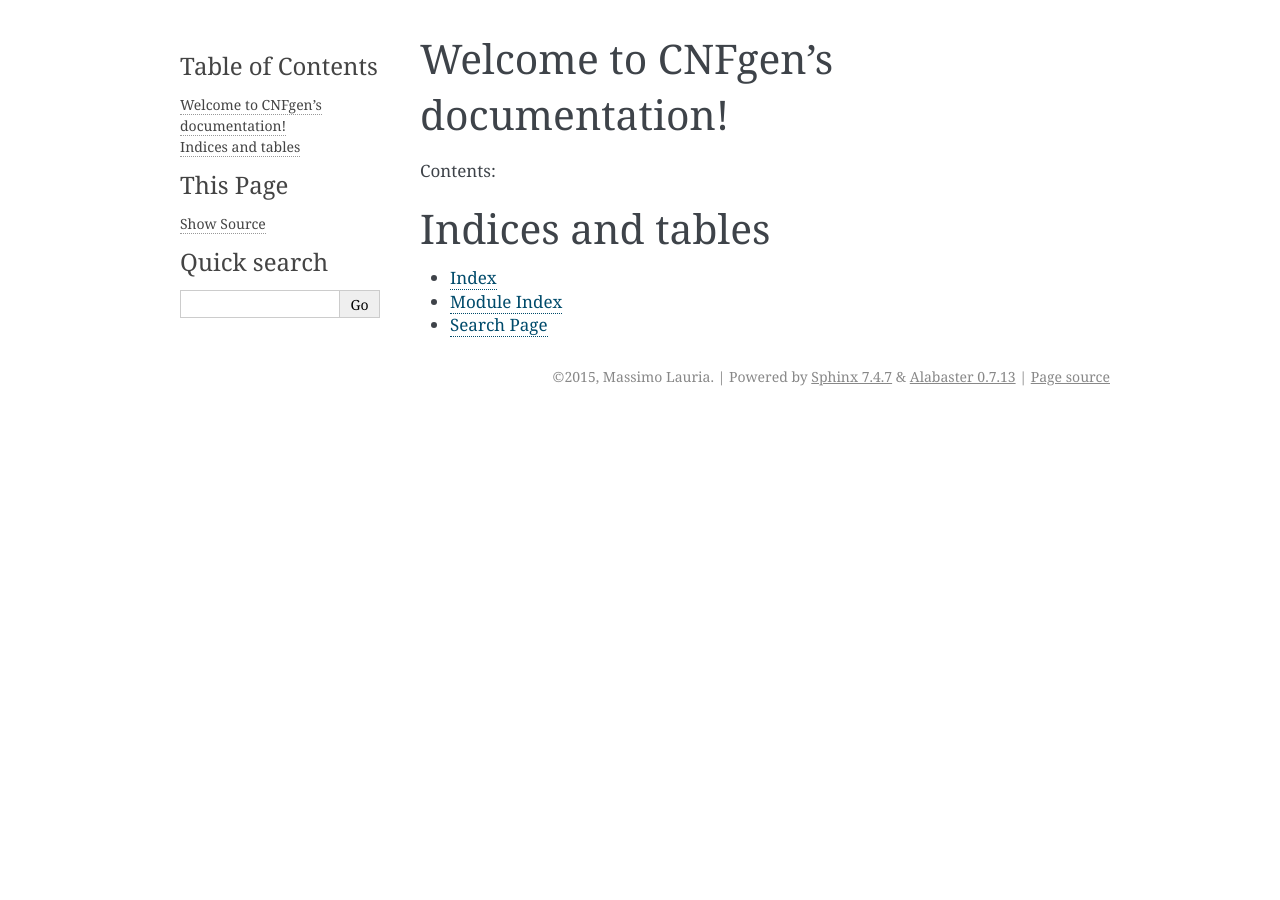
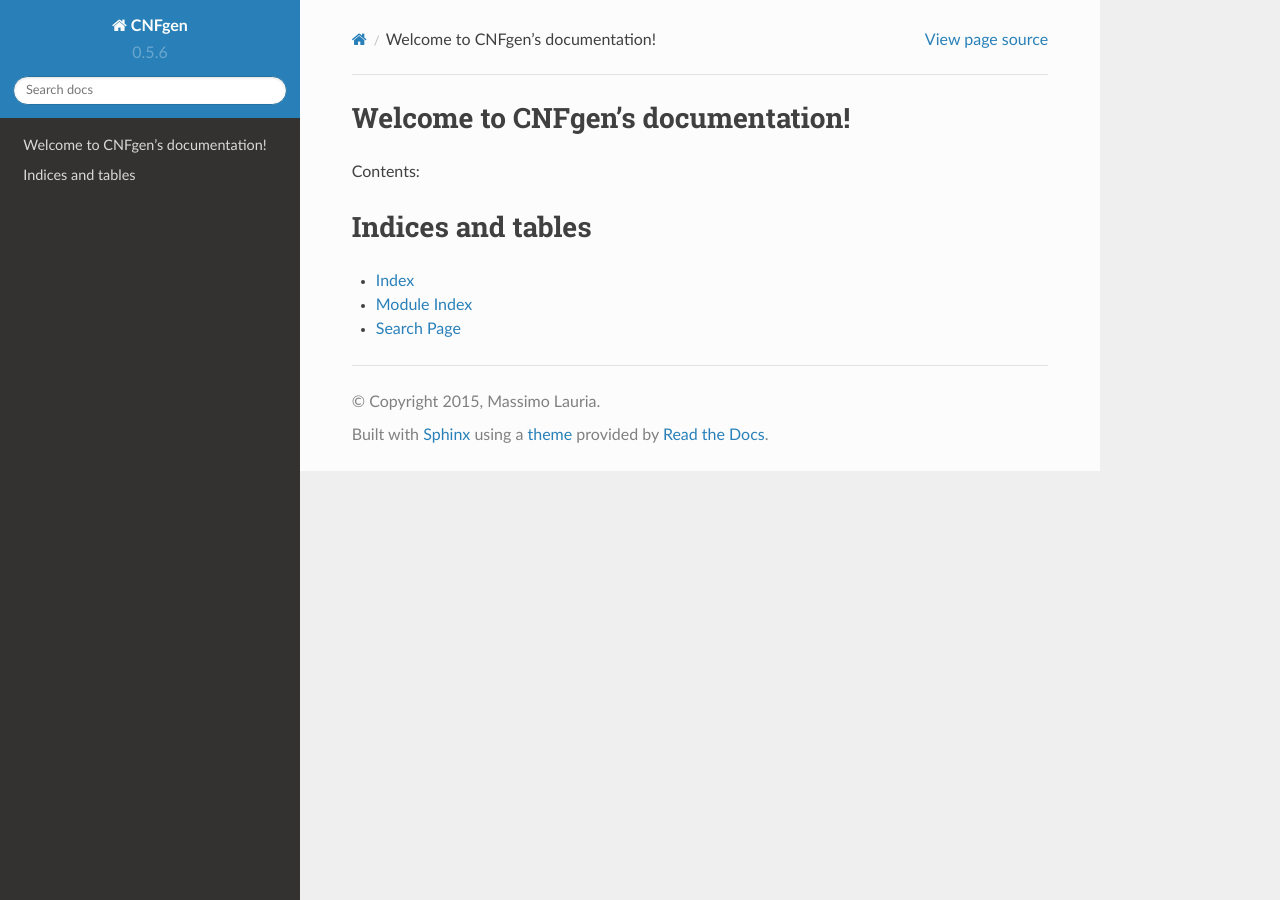
Before and after one commit to MassimoLauria/cnfgen, a Sphinx documentation site: the page built from docs/index.rst, in a window 1280 px wide. Built offline with Sphinx 7.4.7 and the Read the Docs theme 2.0.0, drawn with Linux system fonts in a browser that asks for light colours.

```diff
--- a/docs/conf.py
+++ b/docs/conf.py
@@ -33,6 +33,7 @@
     'sphinx.ext.autodoc',
     'sphinx.ext.doctest',
     'sphinx.ext.mathjax',
+    'sphinxcontrib.napoleon',
 ]
 
 # Add any paths that contain templates here, relative to this directory.
@@ -112,15 +113,19 @@
 
 # The theme to use for HTML and HTML Help pages.  See the documentation for
 # a list of builtin themes.
-html_theme = 'alabaster'
+
+# on_rtd is whether we are on readthedocs.org, this line of code grabbed from docs.readthedocs.org
+on_rtd = os.environ.get('READTHEDOCS', None) == 'True'
+
+if not on_rtd:  # only import and set the theme if we're building docs locally
+    import sphinx_rtd_theme
+    html_theme = 'sphinx_rtd_theme'
+    html_theme_path = [sphinx_rtd_theme.get_html_theme_path()]
+# otherwise, readthedocs.org uses their theme by default, so no need to specify it
 
 # Theme options are theme-specific and customize the look and feel of a theme
 # further.  For a list of options available for each theme, see the
 # documentation.
-#html_theme_options = {}
-
-# Add any paths that contain custom themes here, relative to this directory.
-#html_theme_path = []
 
 # The name for this set of Sphinx documents.  If None, it defaults to
 # "<project> v<release> documentation".
```
Also changed, not shown: 1 other file.
